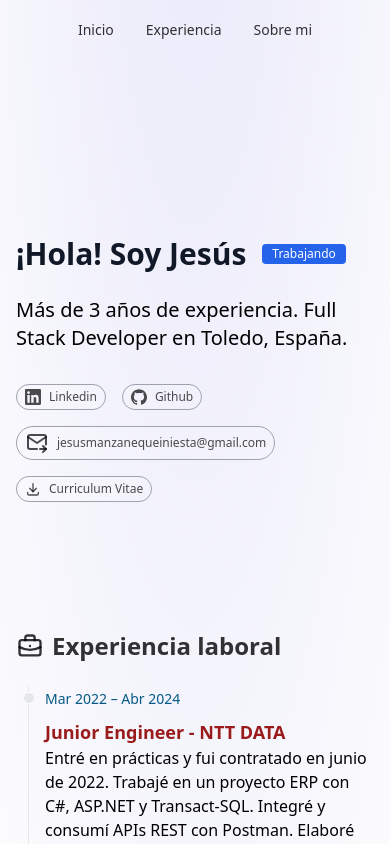
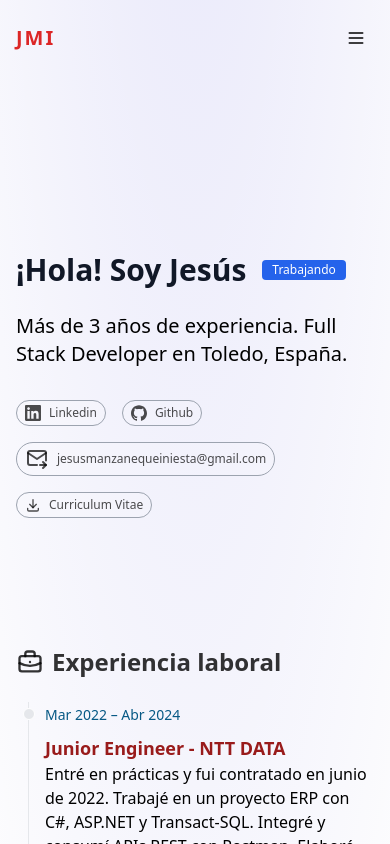
Before and after one commit to jmanzani/porfolio-next, a Next.js app: page / in a window 390 px wide. Shown: the top 844 px of the page. Built offline with nearby package versions, Linux system fonts and the light colour scheme.

Commit message:
feat: refactor Header with JMI logo and mobile hamburger menu

```diff
--- a/src/components/Header.js
+++ b/src/components/Header.js
@@ -1,13 +1,91 @@
+import { useState } from "react";
+
 export default function Header() {
+  const [isOpen, setIsOpen] = useState(false);
+
+  const links = [
+    { href: "#top", label: "Inicio" },
+    { href: "#experiencia", label: "Experiencia" },
+    { href: "#habilidades", label: "Habilidades" },
+    { href: "#sobre-mi", label: "Sobre mí" },
+    { href: "#contacto", label: "Contacto" },
+  ];
+
   return (
-    <header className="flex px-2 text-sm font-medium justify-center items-center py-5 w-full xl:w-[1120px] mx-auto">
-      <nav className="flex flex-row gap-x-4 opacity-80">
-        <a className="hover:bg-white/10 rounded-full px-2 transition" href="#top">Inicio</a>
-        <a className="hover:bg-white/10 rounded-full px-2 transition" href="#experiencia">Experiencia</a>
-        {/* <a className="hover:bg-white/10 rounded-full px-2 transition" href="#contacto">Contacto</a> */}
-        {/* <a className="hover:bg-white/10 rounded-full px-3 transition" href="#proyectos">Proyectos</a> */}
-        <a className="hover:bg-white/10 rounded-full px-2 transition" href="#sobre-mi">Sobre mi</a>
-      </nav>
+    <header className="flex flex-col px-4 text-sm font-medium py-5 w-full xl:w-[1120px] mx-auto">
+      <div className="flex items-center justify-between">
+        <a
+          href="#top"
+          className="text-xl font-bold text-red-600 dark:text-red-400 tracking-widest"
+        >
+          JMI
+        </a>
+        {/* Desktop nav */}
+        <nav className="hidden md:flex flex-row gap-x-4 opacity-80">
+          {links.map(({ href, label }) => (
+            <a
+              key={href}
+              className="hover:bg-white/10 rounded-full px-2 transition"
+              href={href}
+            >
+              {label}
+            </a>
+          ))}
+        </nav>
+        {/* Hamburger button */}
+        <button
+          className="md:hidden p-2 rounded-md hover:bg-white/10 transition"
+          onClick={() => setIsOpen(!isOpen)}
+          aria-label="Abrir menú"
+        >
+          {isOpen ? (
+            <svg
+              xmlns="http://www.w3.org/2000/svg"
+              className="size-5"
+              fill="none"
+              viewBox="0 0 24 24"
+              stroke="currentColor"
+            >
+              <path
+                strokeLinecap="round"
+                strokeLinejoin="round"
+                strokeWidth={2}
+                d="M6 18L18 6M6 6l12 12"
+              />
+            </svg>
+          ) : (
+            <svg
+              xmlns="http://www.w3.org/2000/svg"
+              className="size-5"
+              fill="none"
+              viewBox="0 0 24 24"
+              stroke="currentColor"
+            >
+              <path
+                strokeLinecap="round"
+                strokeLinejoin="round"
+                strokeWidth={2}
+                d="M4 6h16M4 12h16M4 18h16"
+              />
+            </svg>
+          )}
+        </button>
+      </div>
+      {/* Mobile menu */}
+      {isOpen && (
+        <nav className="md:hidden flex flex-col mt-3 gap-y-1 opacity-80">
+          {links.map(({ href, label }) => (
+            <a
+              key={href}
+              className="hover:bg-white/10 rounded-lg px-3 py-2 transition"
+              href={href}
+              onClick={() => setIsOpen(false)}
+            >
+              {label}
+            </a>
+          ))}
+        </nav>
+      )}
     </header>
-  )
+  );
 }
```
